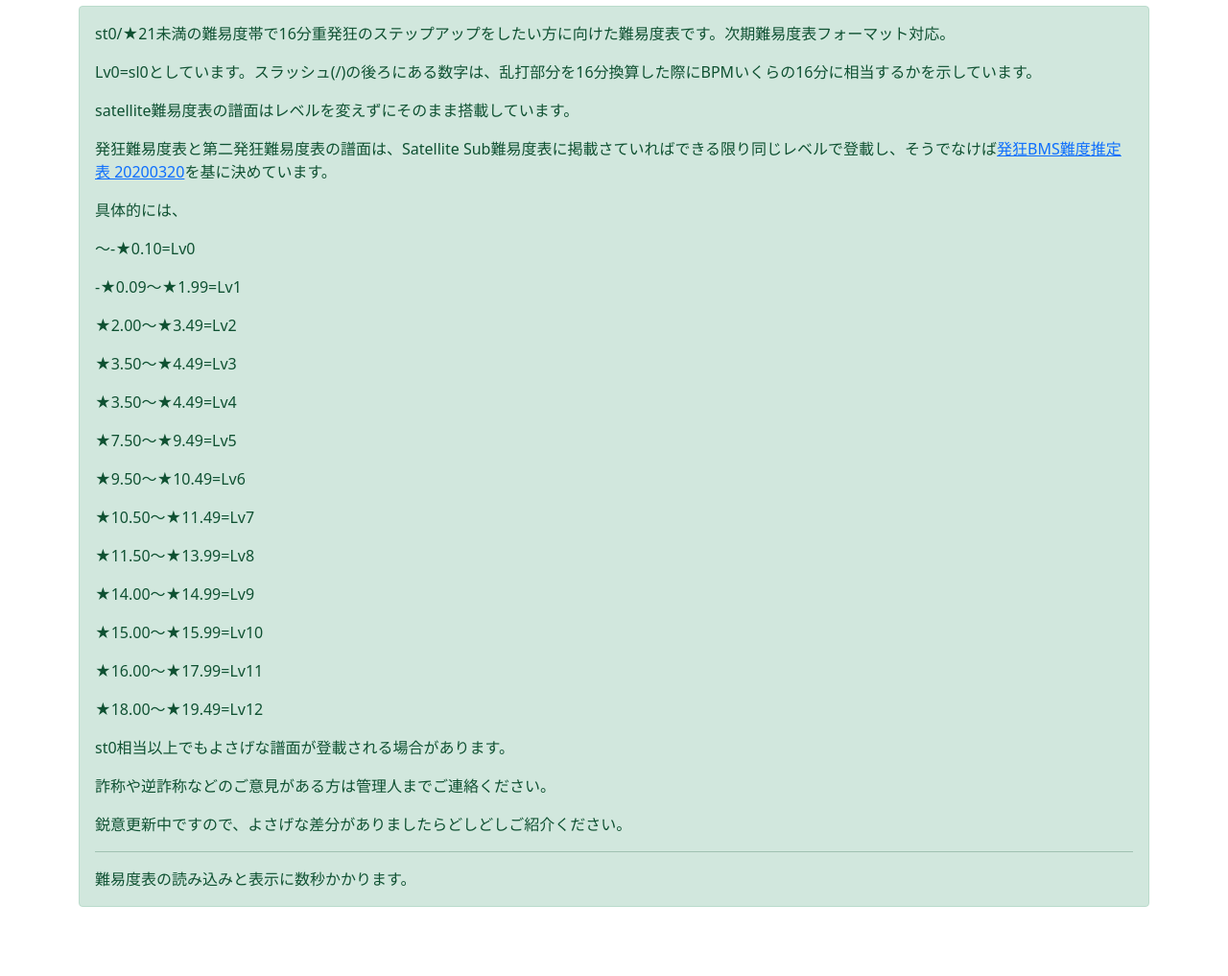
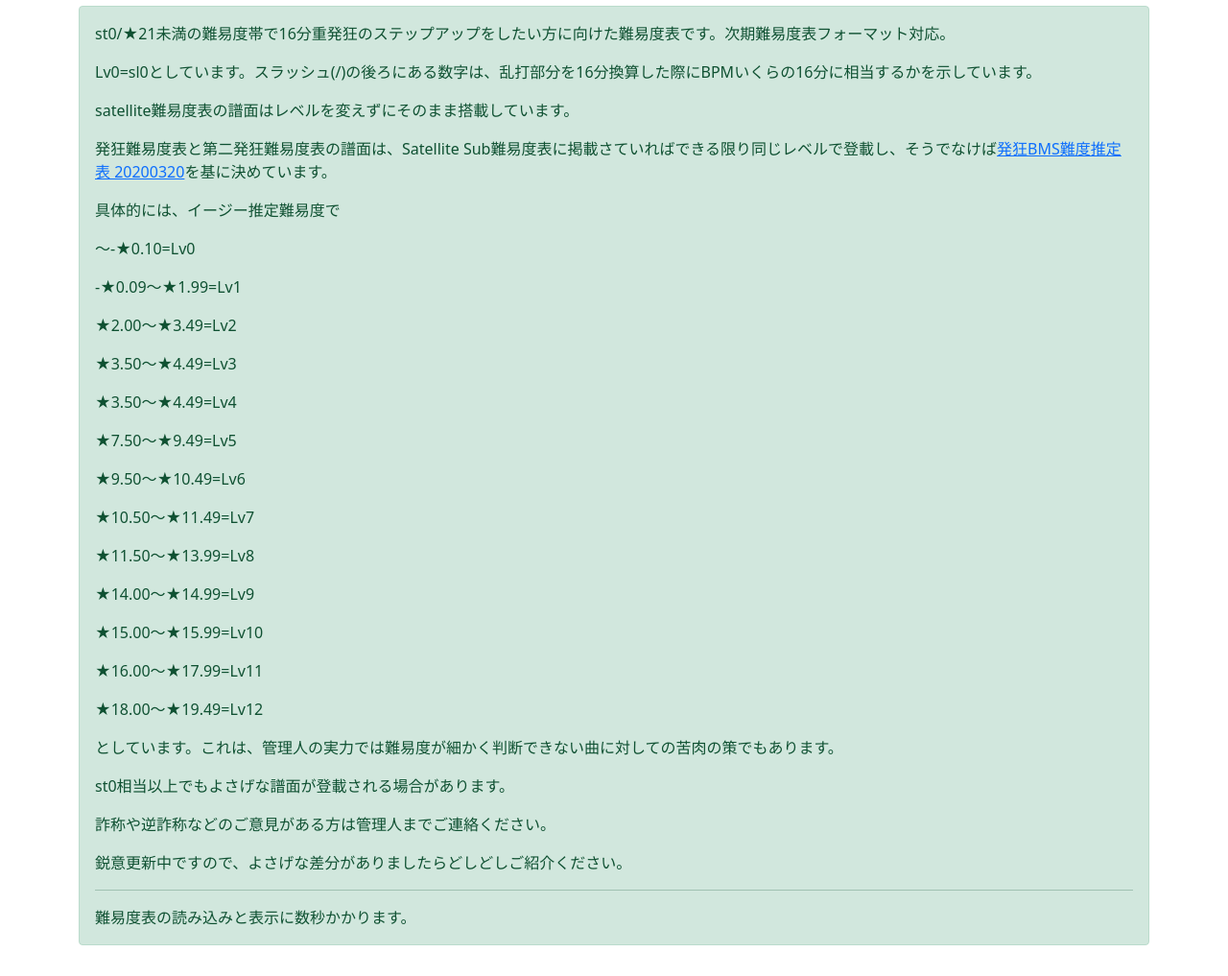
Before and after one commit to lets-go-time-hell/code-stream-table, a plain HTML site: page index.html in a window 1280 px wide. Shown: the part 60-1077 px from the top of the page at 96% size. Before the commit the page ends 1037 px from the top, so only its background shows below. Drawn offline with nearby package versions, Linux system fonts and the light colour scheme; no server answers.

Commit message:
Update index.html

```diff
--- a/index.html
+++ b/index.html
@@ -32,7 +32,7 @@
             <p>
             <p>satellite難易度表の譜面はレベルを変えずにそのまま搭載しています。</p>
             <p>発狂難易度表と第二発狂難易度表の譜面は、Satellite Sub難易度表に掲載さていればできる限り同じレベルで登載し、そうでなけば<a href="https://docs.google.com/spreadsheets/d/1mBHmEuikMSrOsThVsTOmp0DxSuCudXvFpL1EhuXaGfI/edit#gid=1670190084" target="_blank">発狂BMS難度推定表 20200320</a>を基に決めています。</p>
-            <p>具体的には、
+            <p>具体的には、イージー推定難易度で</p>
             <p>～-★0.10=Lv0</p>
             <p>-★0.09～★1.99=Lv1</p>
             <p>★2.00～★3.49=Lv2</p>
@@ -46,7 +46,7 @@
             <p>★15.00～★15.99=Lv10</p>
             <p>★16.00～★17.99=Lv11</p>
             <p>★18.00～★19.49=Lv12</p>
-            <pとしています。これは、管理人の実力では難易度が細かく判断できない曲に対しての苦肉の策でもあります。</p>
+            <p>としています。これは、管理人の実力では難易度が細かく判断できない曲に対しての苦肉の策でもあります。</p>
             <p>st0相当以上でもよさげな譜面が登載される場合があります。</p>
             <p>詐称や逆詐称などのご意見がある方は管理人までご連絡ください。</p>
             <p>
```
